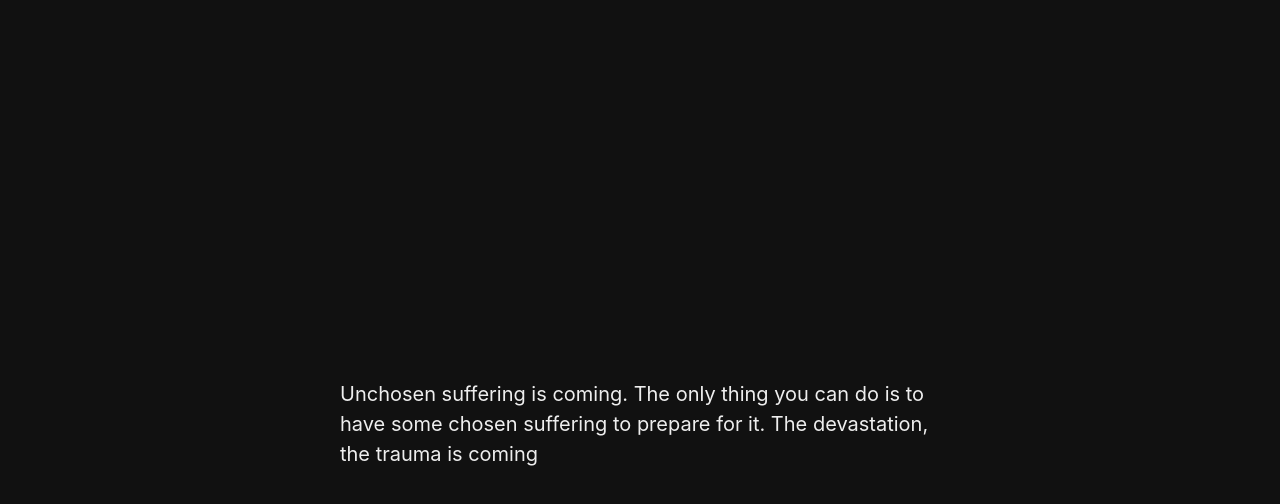
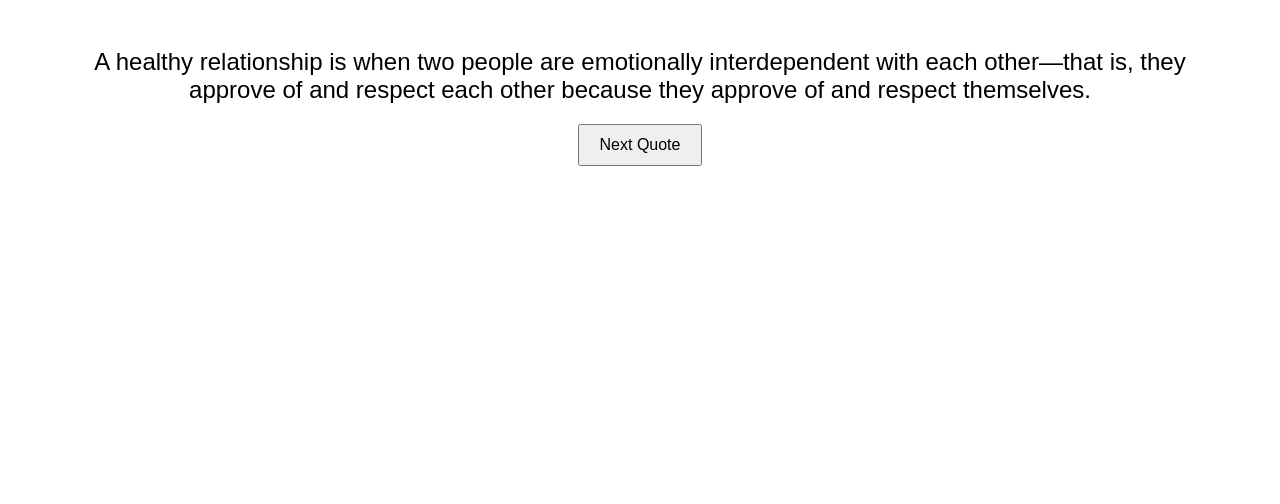
Before and after one commit to akshayrd1/Quotebook, a plain HTML site: page index.html in a window 1280 px wide. Drawn offline with Linux system fonts and the light colour scheme.

Commit message:
Add files via upload

```diff
--- a/app.js
+++ b/app.js
@@ -1,38 +1,32 @@
-fetch('./Quotebook.txt')
-  .then(response => {
-    if (!response.ok) throw new Error('HTTP error');
-    return response.text();
-  })
-  .then(text => {
-    const quotes = text
-      .split(/\n\s*\n/)
-      .map(q => q.trim())
-      .filter(Boolean);
+let allQuotes = [];
+let remainingQuotes = [];
 
-    if (quotes.length === 0) {
-      throw new Error('No quotes found');
-    }
+const quoteDiv = document.getElementById('quote');
+const nextBtn = document.getElementById('nextBtn');
 
-    let index = Math.floor(Math.random() * quotes.length);
-    const quoteEl = document.getElementById('quote');
-
-    function showQuote() {
-      quoteEl.textContent = quotes[index];
-    }
-
-    function nextQuote() {
-      index = (index + 1) % quotes.length;
-      showQuote();
-    }
-
-    // Show immediately on load / refresh
-    showQuote();
-
-    // Auto-change every 15 minutes (900,000 ms)
-    setInterval(nextQuote, 900000);
+// Load quotes from Quotebook.txt
+fetch('Quotebook.txt')
+  .then(response => response.text())
+  .then(data => {
+    allQuotes = data.split('\n').filter(q => q.trim() !== ''); // Remove empty lines
+    remainingQuotes = [...allQuotes];
+    quoteDiv.textContent = getNextQuote();
   })
   .catch(err => {
-    document.getElementById('quote').textContent =
-      'Error loading quote';
+    quoteDiv.textContent = "Failed to load quotes.";
     console.error(err);
   });
+
+function getNextQuote() {
+  if (remainingQuotes.length === 0) {
+    remainingQuotes = [...allQuotes]; // Reset after all quotes shown
+  }
+  const index = Math.floor(Math.random() * remainingQuotes.length);
+  const quote = remainingQuotes.splice(index, 1)[0];
+  return quote;
+}
+
+// Button click handler
+nextBtn.addEventListener('click', () => {
+  quoteDiv.textContent = getNextQuote();
+});
--- a/index.html
+++ b/index.html
@@ -1,31 +1,20 @@
 <!DOCTYPE html>
-<html>
+<html lang="en">
 <head>
-  <meta charset="UTF-8">
-  <meta name="viewport" content="width=device-width, initial-scale=1">
-  <title>Quote</title>
-  <style>
-    body {
-      margin: 0;
-      padding: 24px;
-      font-family: -apple-system, BlinkMacSystemFont, sans-serif;
-      background: #111;
-      color: #eee;
-      display: flex;
-      align-items: center;
-      justify-content: center;
-      height: 100vh;
-    }
-    #quote {
-      font-size: 20px;
-      line-height: 1.5;
-      white-space: pre-wrap;
-      max-width: 600px;
-    }
-  </style>
+<meta charset="UTF-8">
+<meta name="viewport" content="width=device-width, initial-scale=1.0">
+<title>Daily Quote</title>
+<style>
+  body { font-family: sans-serif; padding: 40px; text-align: center; }
+  #quote { font-size: 1.5em; margin-bottom: 20px; }
+  button { font-size: 1em; padding: 10px 20px; }
+</style>
 </head>
 <body>
-  <div id="quote">Loading…</div>
-  <script src="app.js"></script>
+
+<div id="quote">Loading...</div>
+<button id="nextBtn">Next Quote</button>
+
+<script src="app.js"></script>
 </body>
 </html>
```
